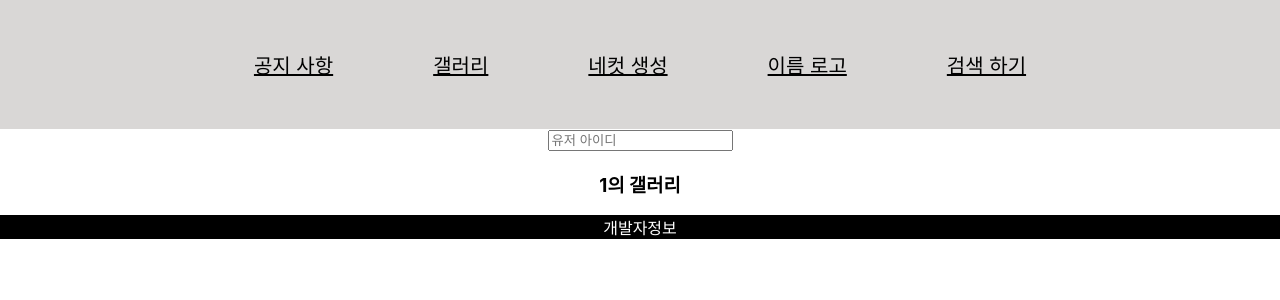
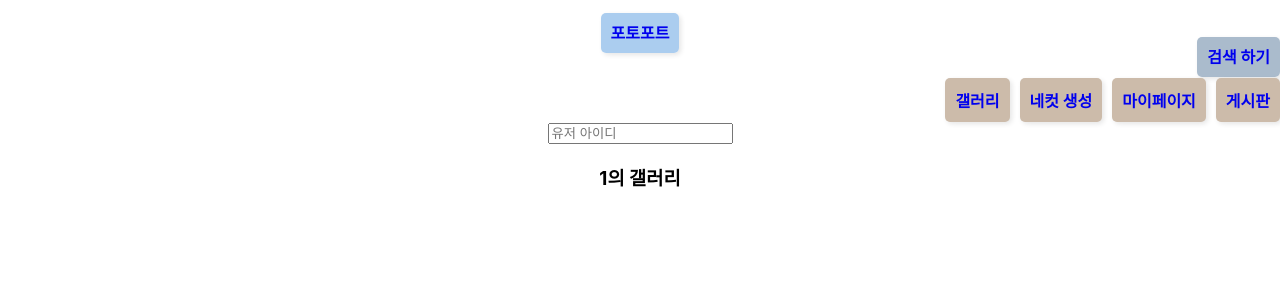
Before and after one commit to RabD0916/photoport, a React (Create React App) app in the folder front4/: page /user/1 in a window 1280 px wide. Shown: the top 300 px of the page. Built offline with nearby package versions, Linux system fonts and the light colour scheme; no server answers.

Commit message:
navbar와 css를 수정하였습니다.

```diff
--- a/front4/src/Main.js
+++ b/front4/src/Main.js
@@ -1,4 +1,3 @@
-// Main.js
 import React, { useEffect, useState } from 'react';
 import './main.css';
 
@@ -7,7 +6,7 @@ const Main = (props) => {
 
     useEffect(() => {
         const interval = setInterval(() => {
-            setSlideIndex((prevIndex) => (prevIndex + 1) % 3); // 여기서 3은 이미지의 개수에 맞게 수정해주세요
+            setSlideIndex((prevIndex) => (prevIndex + 1) % 2); // 여기서 3은 이미지의 개수에 맞게 수정해주세요
         }, 5000);
 
         return () => clearInterval(interval);
@@ -30,10 +29,10 @@ const Main = (props) => {
             </div>
             <div className="mainsecond">
                 <div className="second">
-                    <div className={`second1 ${slideIndex === 0 ? 'active' : ''}`}>
+                    <div className="second1" style={{ display: slideIndex === 0 ? 'block' : 'none' }}>
                         <img className="seimg" src="/one.jpg" alt="짱구 독사진 포즈" />
                     </div>
-                    <div className={`second1 ${slideIndex === 1 ? 'active' : ''}`}>
+                    <div className="second1" style={{ display: slideIndex === 1 ? 'block' : 'none' }}>
                         <img className="seimg" src="/one1.jpg" alt="수지 독사진 포즈" />
                     </div>
                     <div className="second2">포즈2</div>
--- a/front4/src/Nav.js
+++ b/front4/src/Nav.js
@@ -1,6 +1,7 @@
 import './nav.css';
-import {Link} from "react-router-dom";
-import {useState} from "react";
+import { Link } from "react-router-dom";
+import { useState } from "react";
+
 function Nav() {
     const [userId, setUserId] = useState('');
 
@@ -8,26 +9,27 @@ function Nav() {
         setUserId(e.target.value);
     };
 
-    const isUserIdEmpty = e => {
-        if(userId.length < 1) {
-            alert("로그인 필요");
-            e.preventDefault();
-        }
-    }
-
-    return(
+    return (
         <>
             <nav className="navbar">
-                <Link to={"/"} className={"navMenu left"}>공지 사항</Link>
-                <Link to={"/user/" + userId} className={"navMenu left"} onClick={isUserIdEmpty}>갤러리</Link>
-                <Link to={"/"} className={"navMenu"}>네컷 생성</Link>
-                <Link to={"/"} className={"navMenu right"}>이름 로고</Link>
-                <Link to={"/"} className={"navMenu right"}>검색 하기</Link>
+                <div className="centerLink">
+                    <Link to={"/"} className={"center"}>포토포트</Link>
+                </div>
+                <div className="rightLinks">
+                    <div className="searchLink">
+                        <Link to={"/"} className={"right"}>검색 하기</Link>
+                    </div>
+                    <div className="otherLinks">
+                        <Link to={"/user/" + userId} className={"downright"}>갤러리</Link>
+                        <Link to={"/"} className={"downright"}>네컷 생성</Link>
+                        <Link to={"/"} className={"downright"}>마이페이지</Link>
+                        <Link to={"/"} className={"downright"}>게시판</Link>
+                    </div>
+                </div>
             </nav>
 
             <input type={"text"} placeholder={"유저 아이디"} value={userId} onChange={saveUserId}></input>
         </>
-
     );
 }
 
--- a/front4/src/footer.js
+++ b/front4/src/footer.js
@@ -3,7 +3,7 @@ import "./footer.css";
 function footer(){
     return(
         <div className="mainfooter">
-            개발자정보
+
         </div>
     )
 }
--- a/front4/src/main.css
+++ b/front4/src/main.css
@@ -73,21 +73,9 @@
     margin: 50px auto; /* 가운데 정렬을 위해 좌우 여백을 auto로 설정 */
 }
 
-
-
 .seimg {
     display: inline-block; /* 이미지를 블록 요소로 표시하여 가운데 정렬 가능하게 합니다. */
     vertical-align: middle; /* 이미지를 수직으로 가운데 정렬합니다. */
     max-width: 100%; /* 이미지가 부모 요소의 너비를 초과하지 않도록 최대 너비 설정 */
     max-height: 100%; /* 이미지가 부모 요소의 높이를 초과하지 않도록 최대 높이 설정 */
 }
-
-/* main.css */
-.second1 {
-    transition: opacity 0.5s ease; /* 투명도가 변경될 때 0.5초간의 변화를 가지도록 설정합니다. */
-    opacity: 0; /* 초기에는 이미지를 숨겨둡니다. */
-}
-
-.second1.active {
-    opacity: 1; /* 활성화된 이미지는 보이도록 설정합니다. */
-}
--- a/front4/src/nav.css
+++ b/front4/src/nav.css
@@ -1,27 +1,75 @@
 .navbar{
-    background-color: #d9d7d6;
-    list-style-type: none;
-    text-align: center;
-    margin: 0;
-    padding: 0;
-}
-.navMenu{
-    display: inline-block;
-    text-align: left;
-    font-size: 20px;
-    padding: 50px;
-}
-.navMenu a{
-    text-decoration: none;
+
     font-weight: bold;
 }
+a{
+    text-decoration: none;
+}
+.centerLink {
+    padding-top: 20px;
+    text-align: center;
+}
+.rightLinks {
+    text-align: right;
+}
+.searchLink {
+    display: block;
+    text-align: right; /* 검색하기 링크를 오른쪽 정렬합니다. */
+    margin-bottom: 10px; /* 검색하기 링크 아래 여백을 추가합니다. */
+}
 
-a:link {
-    color : #000000;
+.otherLinks {
+    display: inline-block;
+
 }
-a:hover {
-    color : #72d6e8;
+.otherLinks a {
+    display: inline-block;
+    margin-left: 10px; /* 다른 링크들 사이의 간격을 조절합니다. */
 }
-a:active {
-    color : #5297dc
+.centerLink a {
+    background-color: #abcdef;
+    padding: 10px;
+    border-radius: 5px;
+    box-shadow: 2px 2px 5px rgba(0, 0, 0, 0.1);
+    transition: background-color 0.3s ease; /* 색상 변경 시 부드럽게 변화하도록 설정합니다. */
 }
+
+.centerLink a:hover {
+    background-color: #95d5ff; /* 호버 상태일 때의 배경색을 지정합니다. */
+}
+
+.rightLinks a {
+    background-color: #fedcba;
+    padding: 10px;
+    border-radius: 5px;
+    box-shadow: 2px 2px 5px rgba(0, 0, 0, 0.1);
+    transition: background-color 0.3s ease;
+}
+
+.rightLinks a:hover {
+    background-color: #ffbdbd;
+}
+
+.searchLink a {
+    background-color: #aabbcc;
+    padding: 10px;
+    border-radius: 5px;
+    box-shadow: 2px 2px 5px rgba(0, 0, 0, 0.1);
+    transition: background-color 0.3s ease;
+}
+
+.searchLink a:hover {
+    background-color: #c9dfff;
+}
+
+.otherLinks a {
+    background-color: #ccbbaa;
+    padding: 10px;
+    border-radius: 5px;
+    box-shadow: 2px 2px 5px rgba(0, 0, 0, 0.1);
+    transition: background-color 0.3s ease;
+}
+
+.otherLinks a:hover {
+    background-color: #ffeb99;
+}
```
